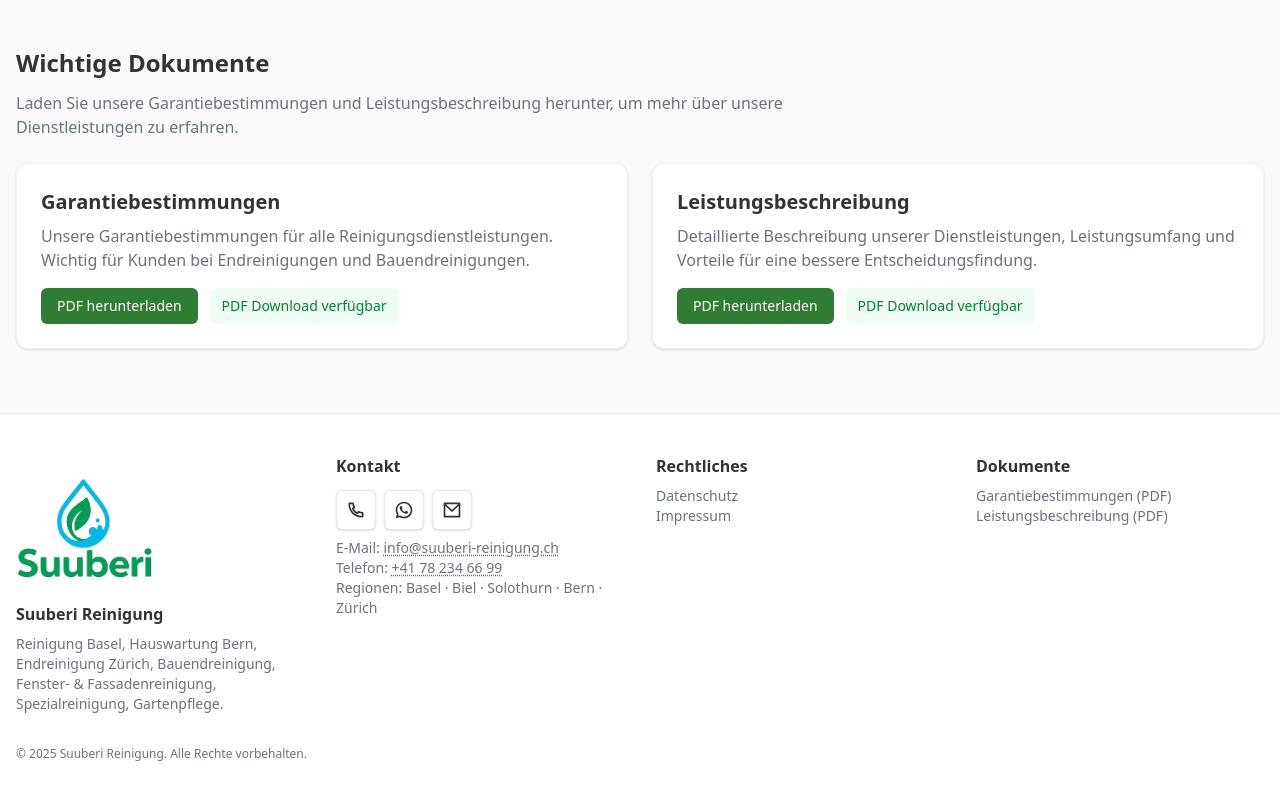
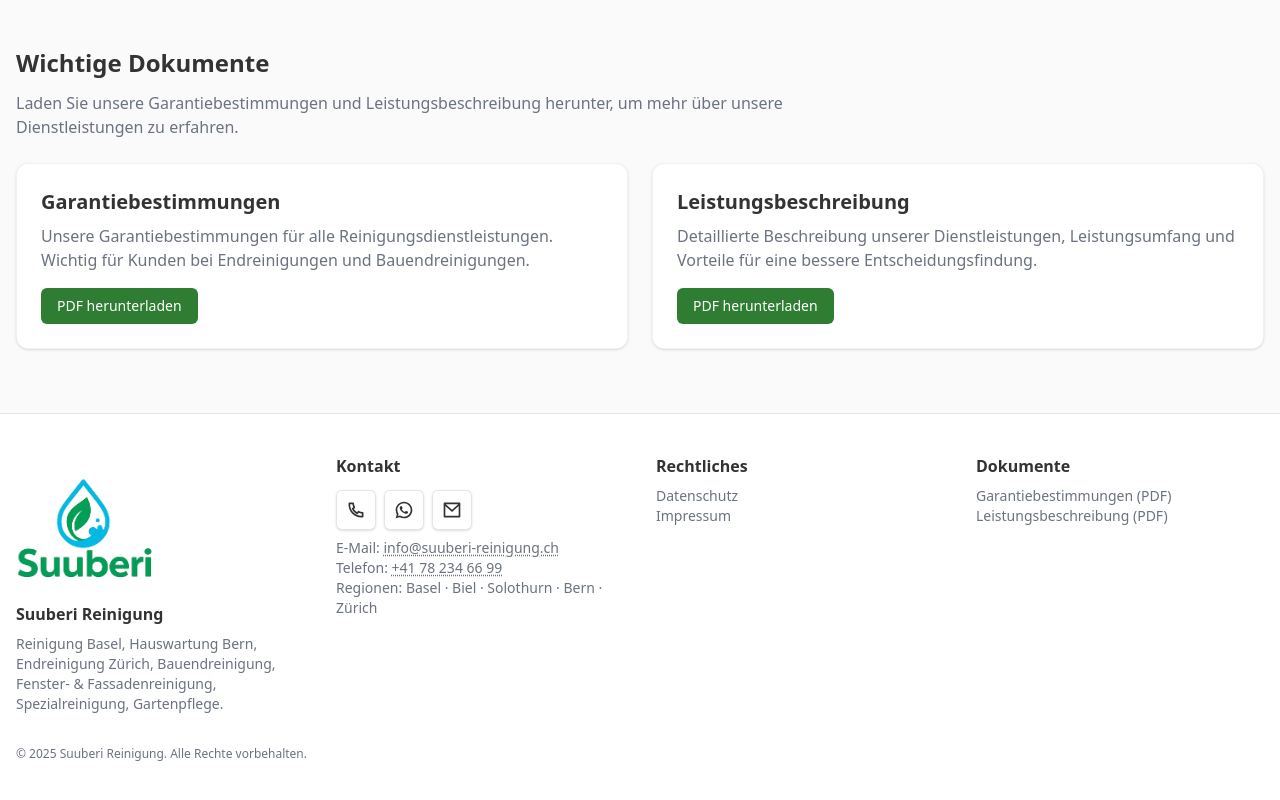
Before and after one commit to reinigungsuuberi/reinigung-suuberi-ch, a Next.js app: page /dienstleistungen in a window 1280 px wide. Shown: the part 915-1715 px from the top of the page. Built offline with nearby package versions, Linux system fonts and the light colour scheme.

Commit message:
rm information pdf

```diff
--- a/src/app/dienstleistungen/[slug]/page.tsx
+++ b/src/app/dienstleistungen/[slug]/page.tsx
@@ -81,9 +81,6 @@ const ServiceDetailPage = async ({ params }: PageProps) => {
                 >
                   PDF herunterladen
                 </a>
-              <span className="inline-flex items-center rounded-md bg-green-50 px-3 py-2 text-sm font-medium text-green-700">
-                PDF Download verfügbar
-              </span>
             </div>
           </div>
 
@@ -102,9 +99,6 @@ const ServiceDetailPage = async ({ params }: PageProps) => {
                 >
                   PDF herunterladen
                 </a>
-              <span className="inline-flex items-center rounded-md bg-green-50 px-3 py-2 text-sm font-medium text-green-700">
-                PDF Download verfügbar
-              </span>
             </div>
           </div>
         </div>
--- a/src/app/dienstleistungen/page.tsx
+++ b/src/app/dienstleistungen/page.tsx
@@ -48,9 +48,6 @@ const ServicesIndexPage = () => {
                 >
                   PDF herunterladen
                 </a>
-              <span className="inline-flex items-center rounded-md bg-green-50 px-3 py-2 text-sm font-medium text-green-700">
-                PDF Download verfügbar
-              </span>
             </div>
           </div>
 
@@ -69,9 +66,6 @@ const ServicesIndexPage = () => {
                 >
                   PDF herunterladen
                 </a>
-              <span className="inline-flex items-center rounded-md bg-green-50 px-3 py-2 text-sm font-medium text-green-700">
-                PDF Download verfügbar
-              </span>
             </div>
           </div>
         </div>
```
